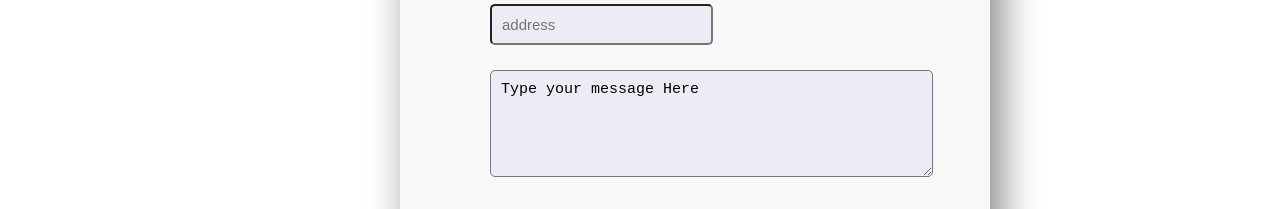
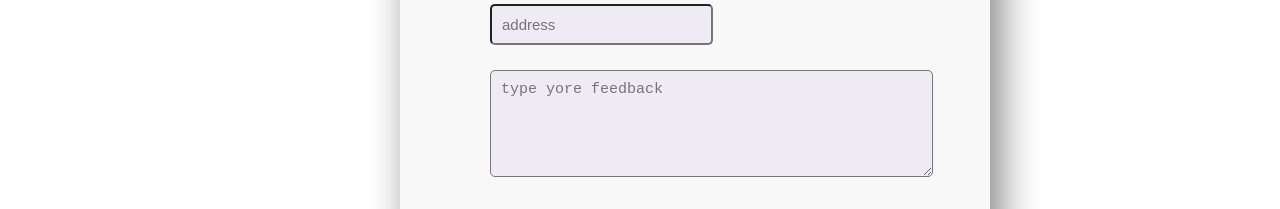
Before and after one commit to RussellAhmed11/first-git-hub-repo, a plain HTML site: page index.html in a window 1280 px wide. Shown: the part 2409-2618 px from the top of the page. Drawn offline with Linux system fonts and the light colour scheme.

Commit message:
update form

```diff
--- a/index.html
+++ b/index.html
@@ -71,7 +71,7 @@
             <input type="email" placeholder="Email">
             <input type="number" placeholder="Phone"><br><br>
             <input type="address" placeholder="address"><br><br>
-            <textarea name="" id="" cols="45" rows="5">Type your message Here</textarea><br><br>
+            <textarea name="" id="" cols="45" rows="5" placeholder="type yore feedback"></textarea><br><br>
             <button type="submit">submit</button>
         </form>
     </div>
```
